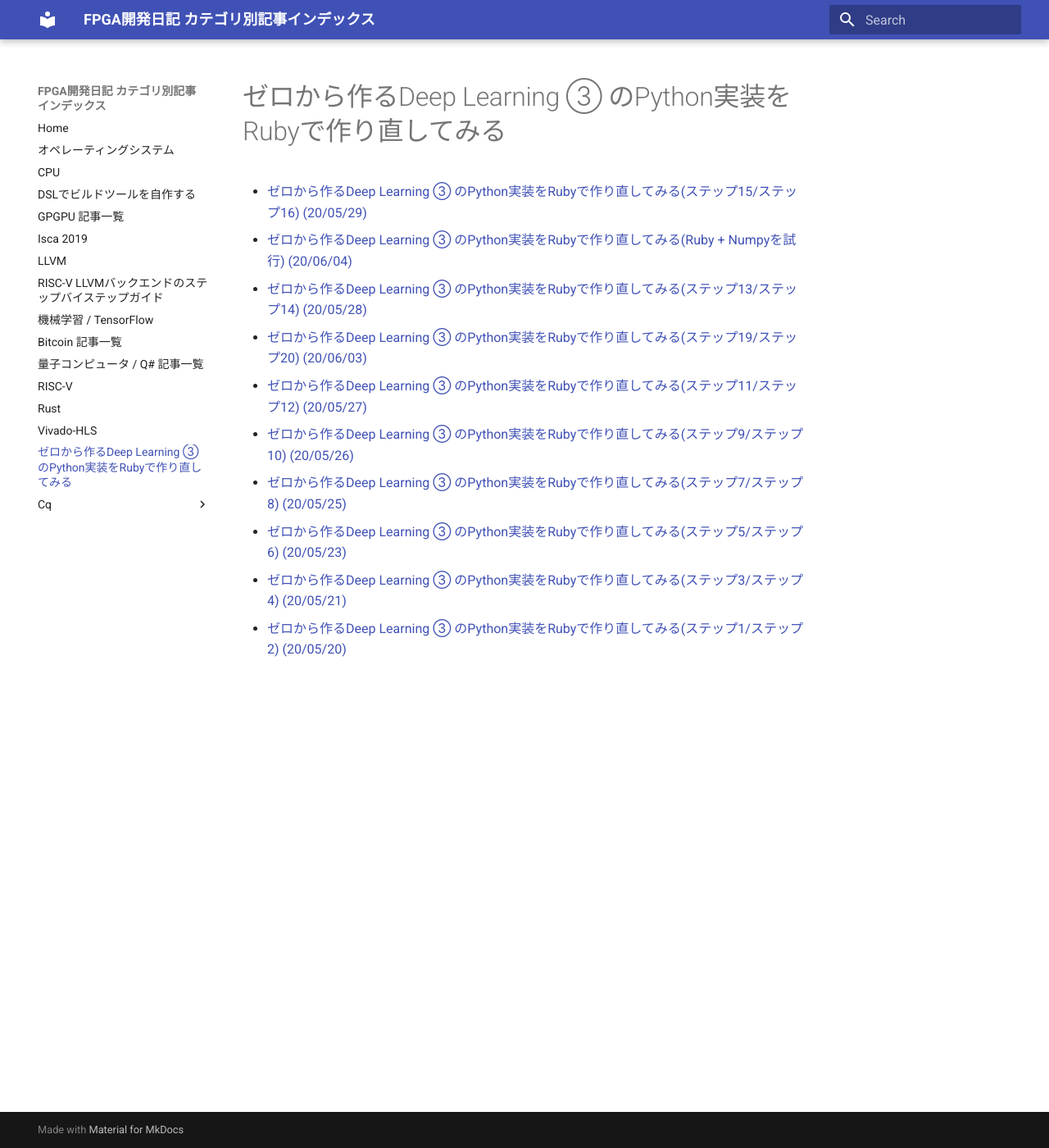
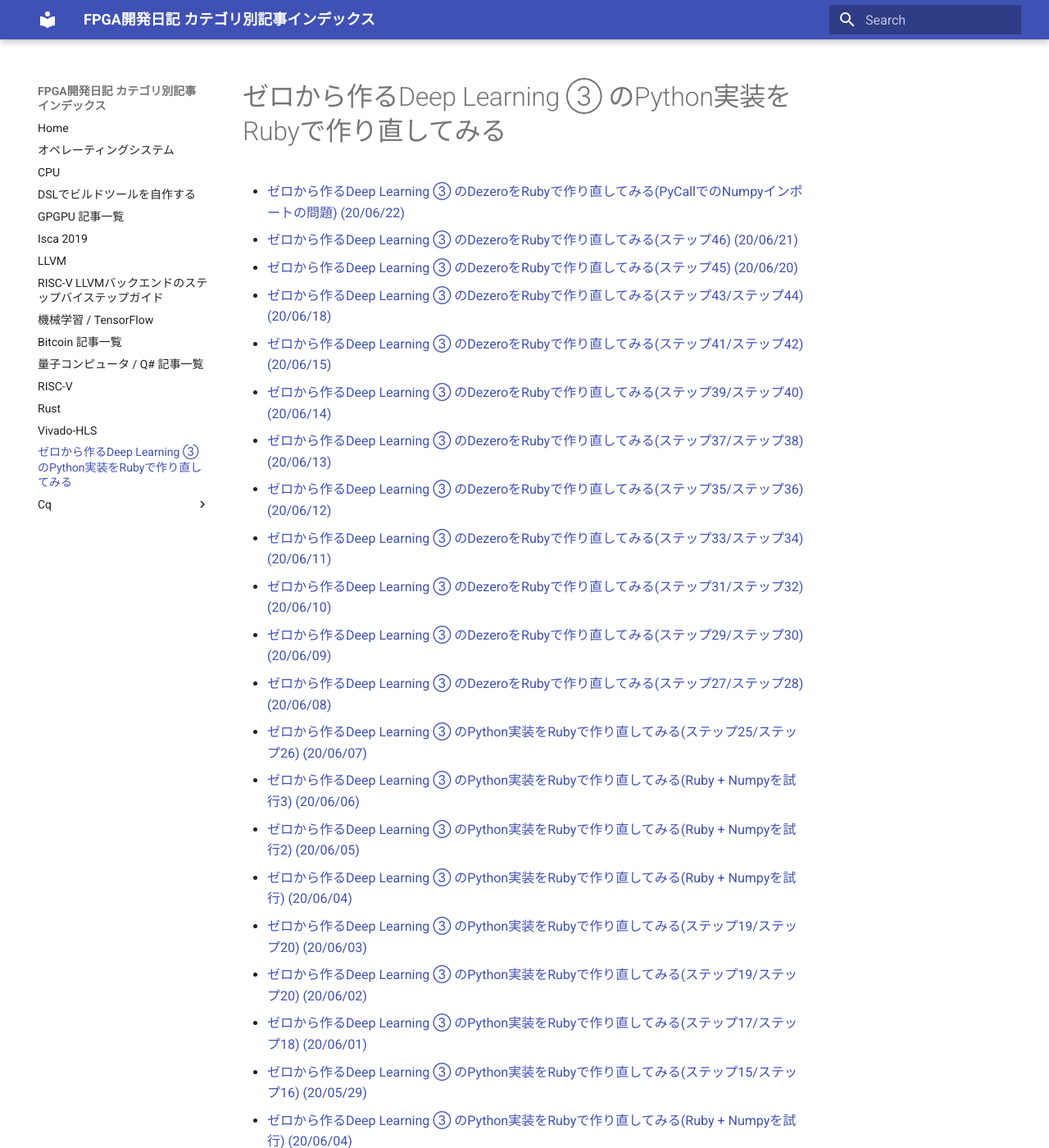
Before and after one commit to i4kimura/github_pages, an MkDocs documentation site: the page built from docs/zero_deep_3.md, in a window 1280 px wide and 1400 px high. Shown: the whole window at 82% size. Built offline with MkDocs 1.6.1 and Material for MkDocs 9.7.7, drawn with Linux system fonts in a browser that asks for light colours.

Commit message:
Update 202006

```diff
--- a/docs/zero_deep_3.md
+++ b/docs/zero_deep_3.md
@@ -1,5 +1,24 @@
 # ゼロから作るDeep Learning ③ のPython実装をRubyで作り直してみる
 
+- [ゼロから作るDeep Learning ③ のDezeroをRubyで作り直してみる(PyCallでのNumpyインポートの問題) (20/06/22)](https://msyksphinz.hatenablog.com/entry/2020/06/22/040000)
+- [ゼロから作るDeep Learning ③ のDezeroをRubyで作り直してみる(ステップ46) (20/06/21)](https://msyksphinz.hatenablog.com/entry/2020/06/21/040000)
+- [ゼロから作るDeep Learning ③ のDezeroをRubyで作り直してみる(ステップ45) (20/06/20)](https://msyksphinz.hatenablog.com/entry/2020/06/20/040000)
+- [ゼロから作るDeep Learning ③ のDezeroをRubyで作り直してみる(ステップ43/ステップ44) (20/06/18)](https://msyksphinz.hatenablog.com/entry/2020/06/18/040000)
+- [ゼロから作るDeep Learning ③ のDezeroをRubyで作り直してみる(ステップ41/ステップ42) (20/06/15)](https://msyksphinz.hatenablog.com/entry/2020/06/15/040000)
+- [ゼロから作るDeep Learning ③ のDezeroをRubyで作り直してみる(ステップ39/ステップ40) (20/06/14)](https://msyksphinz.hatenablog.com/entry/2020/06/14/040000)
+- [ゼロから作るDeep Learning ③ のDezeroをRubyで作り直してみる(ステップ37/ステップ38) (20/06/13)](https://msyksphinz.hatenablog.com/entry/2020/06/13/040000)
+- [ゼロから作るDeep Learning ③ のDezeroをRubyで作り直してみる(ステップ35/ステップ36) (20/06/12)](https://msyksphinz.hatenablog.com/entry/2020/06/12/040000)
+- [ゼロから作るDeep Learning ③ のDezeroをRubyで作り直してみる(ステップ33/ステップ34) (20/06/11)](https://msyksphinz.hatenablog.com/entry/2020/06/11/040000)
+- [ゼロから作るDeep Learning ③ のDezeroをRubyで作り直してみる(ステップ31/ステップ32) (20/06/10)](https://msyksphinz.hatenablog.com/entry/2020/06/10/040000)
+- [ゼロから作るDeep Learning ③ のDezeroをRubyで作り直してみる(ステップ29/ステップ30) (20/06/09)](https://msyksphinz.hatenablog.com/entry/2020/06/09/040000)
+- [ゼロから作るDeep Learning ③ のDezeroをRubyで作り直してみる(ステップ27/ステップ28) (20/06/08)](https://msyksphinz.hatenablog.com/entry/2020/06/08/040000)
+- [ゼロから作るDeep Learning ③ のPython実装をRubyで作り直してみる(ステップ25/ステップ26) (20/06/07)](https://msyksphinz.hatenablog.com/entry/2020/06/07/040000)
+- [ゼロから作るDeep Learning ③ のPython実装をRubyで作り直してみる(Ruby + Numpyを試行3) (20/06/06)](https://msyksphinz.hatenablog.com/entry/2020/06/06/040000)
+- [ゼロから作るDeep Learning ③ のPython実装をRubyで作り直してみる(Ruby + Numpyを試行2) (20/06/05)](https://msyksphinz.hatenablog.com/entry/2020/06/05/040000)
+- [ゼロから作るDeep Learning ③ のPython実装をRubyで作り直してみる(Ruby + Numpyを試行) (20/06/04)](https://msyksphinz.hatenablog.com/entry/2020/06/04/040000)
+- [ゼロから作るDeep Learning ③ のPython実装をRubyで作り直してみる(ステップ19/ステップ20) (20/06/03)](https://msyksphinz.hatenablog.com/entry/2020/06/03/040000)
+- [ゼロから作るDeep Learning ③ のPython実装をRubyで作り直してみる(ステップ19/ステップ20) (20/06/02)](https://msyksphinz.hatenablog.com/entry/2020/06/02/040000)
+- [ゼロから作るDeep Learning ③ のPython実装をRubyで作り直してみる(ステップ17/ステップ18) (20/06/01)](https://msyksphinz.hatenablog.com/entry/2020/06/01/000000)
 - [ゼロから作るDeep Learning ③ のPython実装をRubyで作り直してみる(ステップ15/ステップ16) (20/05/29)](https://msyksphinz.hatenablog.com/entry/2020/05/29/040000)
 - [ゼロから作るDeep Learning ③ のPython実装をRubyで作り直してみる(Ruby + Numpyを試行) (20/06/04)](https://msyksphinz.hatenablog.com/entry/2020/05/28/230939)
 - [ゼロから作るDeep Learning ③ のPython実装をRubyで作り直してみる(ステップ13/ステップ14) (20/05/28)](https://msyksphinz.hatenablog.com/entry/2020/05/28/040000)
```
